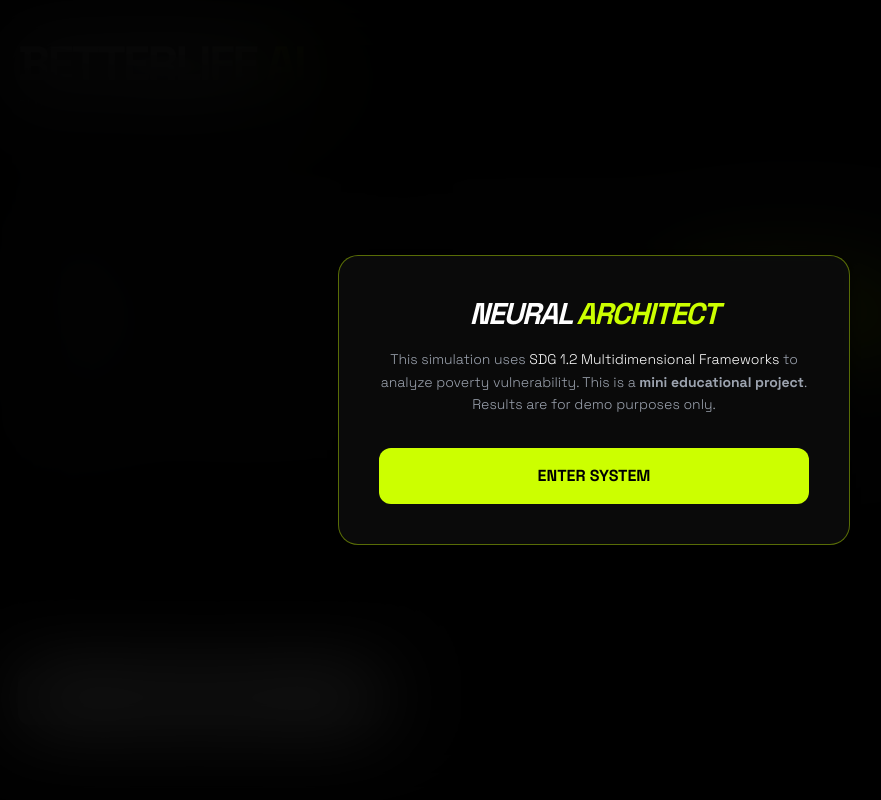
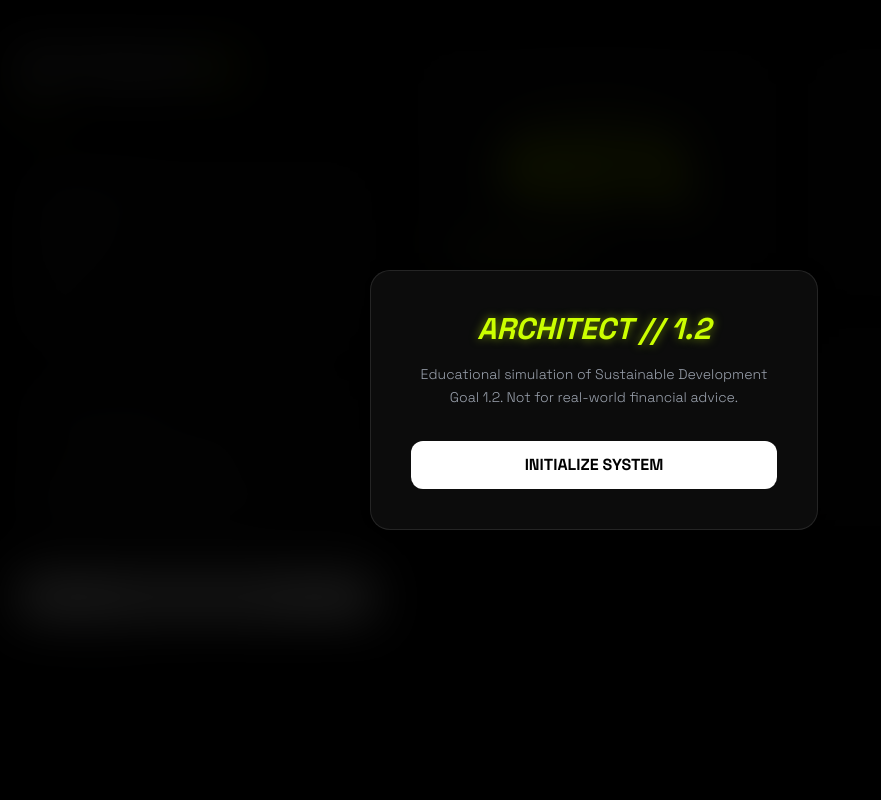
Before and after one commit to Github-of-dp/SDG_Poverty_App, a Flask app: page / in a window 1280 px wide. Shown: the whole page, without its empty margins (46-927 px from the left). Run offline with Flask 3, Linux system fonts and the light colour scheme; some libraries are stand-ins or nearby versions.

Commit message:
Update index.html

```diff
--- a/templates/index.html
+++ b/templates/index.html
@@ -2,108 +2,98 @@
 <html lang="en">
 <head>
     <meta charset="UTF-8">
-    <meta name="viewport" content="width=device-width, initial-scale=1.0">
-    <title>BetterLife // Neural Architect</title>
+    <title>BetterLife // SDG Resilience Architect</title>
     <script src="https://cdn.tailwindcss.com"></script>
     <link href="https://fonts.googleapis.com/css2?family=Space+Grotesk:wght@300;700&display=swap" rel="stylesheet">
     <style>
-        :root { --neon: #ccff00; --red: #ff0055; }
-        body { background: #080808; color: #fff; font-family: 'Space Grotesk', sans-serif; }
+        :root { --neon: #ccff00; --red: #ff0055; --bg: #050505; }
+        body { background: var(--bg); color: #fff; font-family: 'Space Grotesk', sans-serif; }
 
         .glow-card {
-            background: rgba(15, 15, 15, 0.7); backdrop-filter: blur(10px);
-            border: 1px solid #222; border-radius: 20px;
-            box-shadow: 0 0 15px rgba(0,0,0,0.5); transition: 0.4s;
+            background: rgba(20, 20, 20, 0.6); backdrop-filter: blur(12px);
+            border: 1px solid rgba(255,255,255,0.05); border-radius: 20px;
+            box-shadow: 0 4px 30px rgba(0, 0, 0, 0.5); transition: 0.3s;
         }
-        .glow-card:hover { border-color: var(--neon); box-shadow: 0 0 25px rgba(204, 255, 0, 0.15); }
+        .glow-card:hover { border-color: var(--neon); box-shadow: 0 0 20px rgba(204, 255, 0, 0.1); }
 
-        input, select {
-            background: #111; border: 1px solid #333; color: var(--neon);
-            padding: 12px; border-radius: 10px; width: 100%; outline: none;
-        }
-        input:focus { border-color: var(--neon); box-shadow: 0 0 10px rgba(204, 255, 0, 0.3); }
+        .neon-text { color: var(--neon); text-shadow: 0 0 10px rgba(204, 255, 0, 0.5); }
+        .neon-border { border-color: var(--neon); box-shadow: 0 0 15px rgba(204, 255, 0, 0.2); }
 
-        .risk-bar-container { background: #1a1a1a; height: 12px; border-radius: 20px; overflow: hidden; }
-        .risk-bar-fill { height: 100%; transition: width 0.8s ease, background-color 0.5s; }
+        input { background: #111; border: 1px solid #333; color: var(--neon); padding: 12px; border-radius: 12px; width: 100%; outline: none; transition: 0.3s; }
+        input:focus { border-color: var(--neon); box-shadow: 0 0 15px rgba(204, 255, 0, 0.3); }
 
-        .terminal-text { font-family: 'Courier New', monospace; font-size: 11px; }
+        .btn-action { background: #fff; color: #000; font-weight: 800; padding: 12px; border-radius: 12px; transition: 0.3s; }
+        .btn-action:hover { background: var(--neon); transform: translateY(-2px); }
 
-        /* Modal Disclaimer */
-        #disclaimer { display: flex; z-index: 1000; }
+        .terminal-box { font-family: monospace; font-size: 12px; background: #000; border: 1px dashed #333; height: 120px; overflow-y: auto; padding: 10px; }
     </style>
 </head>
-<body class="p-4 md:p-10">
+<body class="p-6 md:p-12">
 
-    <div id="disclaimer" class="fixed inset-0 items-center justify-center bg-black/90 backdrop-blur-2xl p-6">
-        <div class="glow-card max-w-lg p-10 text-center border-[#ccff00]/40">
-            <h2 class="text-3xl font-bold mb-4 tracking-tighter italic">NEURAL <span style="color:var(--neon)">ARCHITECT</span></h2>
-            <p class="text-gray-400 text-sm mb-8 leading-relaxed">
-                This simulation uses <span class="text-white">SDG 1.2 Multidimensional Frameworks</span> to analyze poverty vulnerability. This is a <b>mini educational project</b>. Results are for demo purposes only.
-            </p>
-            <button onclick="document.getElementById('disclaimer').remove()" class="w-full py-4 bg-[#ccff00] text-black font-black rounded-xl hover:scale-105 transition">ENTER SYSTEM</button>
+    <div id="modal" class="fixed inset-0 z-50 flex items-center justify-center bg-black/90 backdrop-blur-xl">
+        <div class="glow-card max-w-md p-10 text-center border-white/10">
+            <h2 class="text-3xl font-bold mb-4 italic neon-text">ARCHITECT // 1.2</h2>
+            <p class="text-gray-400 text-sm mb-8 leading-relaxed">Educational simulation of Sustainable Development Goal 1.2. Not for real-world financial advice.</p>
+            <button onclick="document.getElementById('modal').remove()" class="btn-action w-full">INITIALIZE SYSTEM</button>
         </div>
     </div>
 
-    <div class="max-w-6xl mx-auto">
-        <header class="flex justify-between items-end mb-12 border-b border-white/5 pb-8">
-            <div>
-                <h1 class="text-5xl font-black uppercase tracking-tighter">BetterLife <span style="color:var(--neon)">AI</span></h1>
-                <p class="text-gray-500 text-xs mt-2 uppercase font-bold tracking-widest">Global Resilience Node // SDG-1.2</p>
-            </div>
-            <select id="region" onchange="run()" class="w-32 bg-transparent border-none font-bold text-right" style="color:var(--neon)">
+    <div class="max-w-6xl mx-auto grid grid-cols-1 lg:grid-cols-12 gap-10">
+
+        <div class="lg:col-span-4 space-y-6">
+            <header class="mb-10">
+                <h1 class="text-4xl font-black tracking-tighter uppercase">BetterLife <span class="neon-text">AI</span></h1>
+                <select id="region" onchange="run()" class="bg-transparent neon-text font-bold mt-2 outline-none">
                     {% for r in regions %}<option value="{{ r }}">{{ r }}</option>{% endfor %}
                 </select>
             </header>
 
-        <div class="grid grid-cols-1 lg:grid-cols-12 gap-8">
-            <div class="lg:col-span-4 space-y-6">
-                <div class="glow-card p-6">
-                    <h3 class="text-[10px] font-black text-gray-500 uppercase mb-6 tracking-widest">Input Matrix</h3>
-                    <div class="space-y-4">
-                        <div>
-                            <label class="text-[10px] text-gray-500 uppercase font-bold mb-2 block">Monthly Income</label>
-                            <input type="number" id="income" value="10000" oninput="run()">
-                        </div>
-                        <div>
-                            <label class="text-[10px] text-gray-500 uppercase font-bold mb-2 block">Total Schooling (Years)</label>
-                            <input type="number" id="edu" value="12" oninput="run()">
-                        </div>
+            <div class="glow-card p-6 space-y-4">
+                <h3 class="text-[10px] text-gray-500 font-bold uppercase tracking-widest">Household Data</h3>
+                <input type="number" id="income" placeholder="Monthly Income" value="10000" oninput="run()">
+                <input type="number" id="edu" placeholder="Years of Schooling" value="12" oninput="run()">
                 <div class="grid grid-cols-2 gap-4">
-                            <div>
-                                <label class="text-[10px] text-gray-500 uppercase font-bold mb-2 block">Household Size</label>
                     <input type="number" id="h_size" value="4" oninput="run()">
-                            </div>
-                            <div>
-                                <label class="text-[10px] text-gray-500 uppercase font-bold mb-2 block">No. of Workers</label>
                     <input type="number" id="workers" value="1" oninput="run()">
                 </div>
             </div>
+
+            <div class="glow-card p-6">
+                <h3 class="text-[10px] text-gray-500 font-bold uppercase mb-4 tracking-widest">Active Interventions</h3>
+                <div class="grid grid-cols-1 gap-2">
+                    <button onclick="invest('edu')" class="text-[11px] border border-white/10 p-3 rounded-lg hover:border-[#ccff00] text-left">
+                        🎓 Vocational Training (+2 yrs Edu)
+                    </button>
+                    <button onclick="invest('health')" class="text-[11px] border border-white/10 p-3 rounded-lg hover:border-[#ccff00] text-left">
+                        🏥 Health Insurance (Resilience Block)
+                    </button>
                 </div>
             </div>
 
-                <div class="glow-card p-5 bg-black border-dashed h-40 overflow-y-auto">
-                    <h4 class="text-[10px] font-bold text-gray-600 uppercase mb-2">System Events</h4>
-                    <div id="event-log" class="terminal-text text-gray-400 space-y-1">
-                        <div>> System Ready...</div>
+            <button onclick="triggerEvent()" class="btn-action w-full uppercase tracking-tighter">Simulate Life Event</button>
+            <div id="terminal" class="terminal-box text-gray-500">> System Ready...</div>
+        </div>
+
+        <div class="lg:col-span-8 space-y-8">
+            <div class="grid grid-cols-1 md:grid-cols-2 gap-8">
+                <div class="glow-card p-10 flex flex-col items-center justify-center text-center">
+                    <span class="text-[10px] text-gray-500 font-bold uppercase mb-4">Current Vulnerability</span>
+                    <div id="risk-display" class="text-8xl font-black neon-text">0%</div>
+                    <div class="w-full h-1.5 bg-white/5 rounded-full mt-8 overflow-hidden">
+                        <div id="risk-bar" class="h-full bg-[#ccff00] transition-all duration-700" style="width: 0%"></div>
                     </div>
                 </div>
-                <button onclick="triggerShock()" class="w-full py-4 bg-white text-black font-black rounded-xl hover:bg-[#ccff00] transition-colors">
-                    SIMULATE LIFE EVENT
-                </button>
+
+                <div class="glow-card p-10 flex flex-col items-center justify-center text-center border-white/10">
+                    <span class="text-[10px] text-gray-400 font-bold uppercase mb-4">2030 Horizon Prediction</span>
+                    <div id="future-display" class="text-6xl font-black text-white/40 italic">0%</div>
+                    <p class="text-[10px] text-gray-500 mt-6 leading-tight">Adjusted for 3% net economic drift.</p>
+                </div>
             </div>
 
-            <div class="lg:col-span-8 space-y-6">
-                <div class="glow-card p-8 text-center relative overflow-hidden">
-                    <h2 class="text-[10px] font-bold text-gray-500 uppercase mb-2">Poverty Vulnerability Index</h2>
-                    <div class="text-9xl font-black mb-4 transition-all duration-500" id="risk-val" style="color:var(--neon)">0%</div>
-
-                    <div class="risk-bar-container mt-8">
-                        <div id="risk-bar" class="risk-bar-fill" style="width: 0%; background: var(--neon);"></div>
-                    </div>
-                    <p class="mt-4 text-[10px] font-bold text-gray-500 uppercase" id="sdg-status">Analyzing Buffer...</p>
-                </div>
-
-                <div class="grid grid-cols-1 md:grid-cols-3 gap-6" id="factors">
+            <div class="glow-card p-8">
+                <h3 class="text-[10px] text-gray-500 font-bold uppercase mb-6 tracking-widest">Impact Breakdown</h3>
+                <div id="factor-list" class="space-y-6">
                     </div>
             </div>
         </div>
@@ -126,44 +116,55 @@
             });
             const r = await res.json();
 
-            // Update UI
-            document.getElementById('risk-val').innerText = r.total + "%";
-            document.getElementById('risk-val').style.color = r.color;
+            // UI Updates
+            document.getElementById('risk-display').innerText = r.total + "%";
             document.getElementById('risk-bar').style.width = r.total + "%";
-            document.getElementById('risk-bar').style.backgroundColor = r.color;
-            document.getElementById('sdg-status').innerText = r.sdg_status;
+            document.getElementById('future-display').innerText = r.future + "%";
 
-            // Factors Injection
-            const fbox = document.getElementById('factors');
-            fbox.innerHTML = '';
-            r.breakdown.forEach(f => {
-                fbox.innerHTML += `
-                    <div class="glow-card p-6">
-                        <div class="text-[10px] font-bold text-gray-500 uppercase mb-2">${f.name}</div>
-                        <div class="text-2xl font-bold" style="color:${r.color}">${f.val}%</div>
-                        <div class="text-[9px] mt-2 font-bold p-1 bg-white/5 inline-block rounded">IMPACT: ${f.impact}</div>
+            // Color shift logic for risk bar
+            document.getElementById('risk-bar').style.backgroundColor = r.total > 50 ? "#ff0055" : "#ccff00";
+            document.getElementById('risk-display').style.color = r.total > 50 ? "#ff0055" : "#ccff00";
+
+            const flist = document.getElementById('factor-list');
+            flist.innerHTML = '';
+            r.factors.forEach(f => {
+                flist.innerHTML += `
+                    <div class="flex items-center gap-6">
+                        <div class="w-24 text-[10px] font-bold text-gray-400 uppercase">${f.name}</div>
+                        <div class="flex-1 h-1 bg-white/5 rounded-full overflow-hidden">
+                            <div class="h-full transition-all duration-1000" style="width:${f.val * 2}%; background:${f.color}"></div>
+                        </div>
+                        <div class="w-12 text-right font-bold text-xs" style="color:${f.color}">${f.val}%</div>
                     </div>
                 `;
             });
         }
 
-        function triggerShock() {
+        function log(msg) {
+            const t = document.getElementById('terminal');
+            t.innerHTML = `<div>> ${msg}</div>` + t.innerHTML;
+        }
+
+        function invest(type) {
+            if(type === 'edu') {
+                document.getElementById('edu').value = parseInt(document.getElementById('edu').value) + 2;
+                log("Investment: Vocational Training complete. Education +2 yrs.");
+            } else {
+                log("Investment: Health Insurance active. Protection +10%.");
+            }
+            run();
+        }
+
+        function triggerEvent() {
             const events = [
-                {n: "Medical Bill", i: -3000, e: 0, msg: "[-] Unexpected Medical Cost. Income Liquidity reduced."},
-                {n: "Skill Upgrade", i: 0, e: 4, msg: "[+] Tertiary Education completed. Resilience increased."},
-                {n: "Job Promotion", i: 4000, e: 0, msg: "[+] Career advancement. Monetary risk lowered."},
-                {n: "Family Expansion", i: 0, e: 0, h: 1, msg: "[!] Family size increased. Structural load peak."}
+                {n: "Inflation Spike", i: -1500, msg: "Economic Shift: Market prices rose by 12%."},
+                {n: "Local Job Loss", w: -1, msg: "Structural Shock: Household earner lost employment."},
+                {n: "Community Grant", i: 2000, msg: "External Support: Local NGO provided social grant."}
             ];
-            const evt = events[Math.floor(Math.random() * events.length)];
-
-            if(evt.i) document.getElementById('income').value = parseInt(document.getElementById('income').value) + evt.i;
-            if(evt.e) document.getElementById('edu').value = parseInt(document.getElementById('edu').value) + evt.e;
-            if(evt.h) document.getElementById('h_size').value = parseInt(document.getElementById('h_size').value) + evt.h;
-
-            const log = document.getElementById('event-log');
-            log.innerHTML = `<div style="color:var(--neon)">> EVENT: ${evt.n}</div>` + log.innerHTML;
-            log.innerHTML = `<div>${evt.msg}</div>` + log.innerHTML;
-
+            const e = events[Math.floor(Math.random()*events.length)];
+            if(e.i) document.getElementById('income').value = parseInt(document.getElementById('income').value) + e.i;
+            if(e.w) document.getElementById('workers').value = Math.max(0, parseInt(document.getElementById('workers').value) + e.w);
+            log(`EVENT: ${e.n}. ${e.msg}`);
             run();
         }
 
```
Lines whose indentation alone changed are shown as unchanged.
